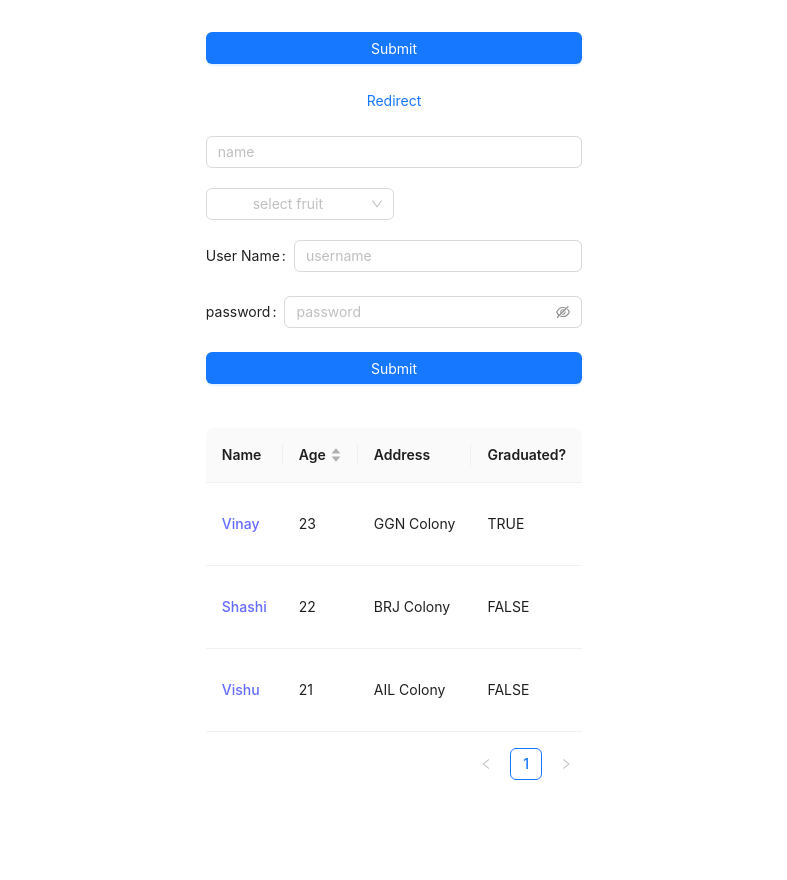
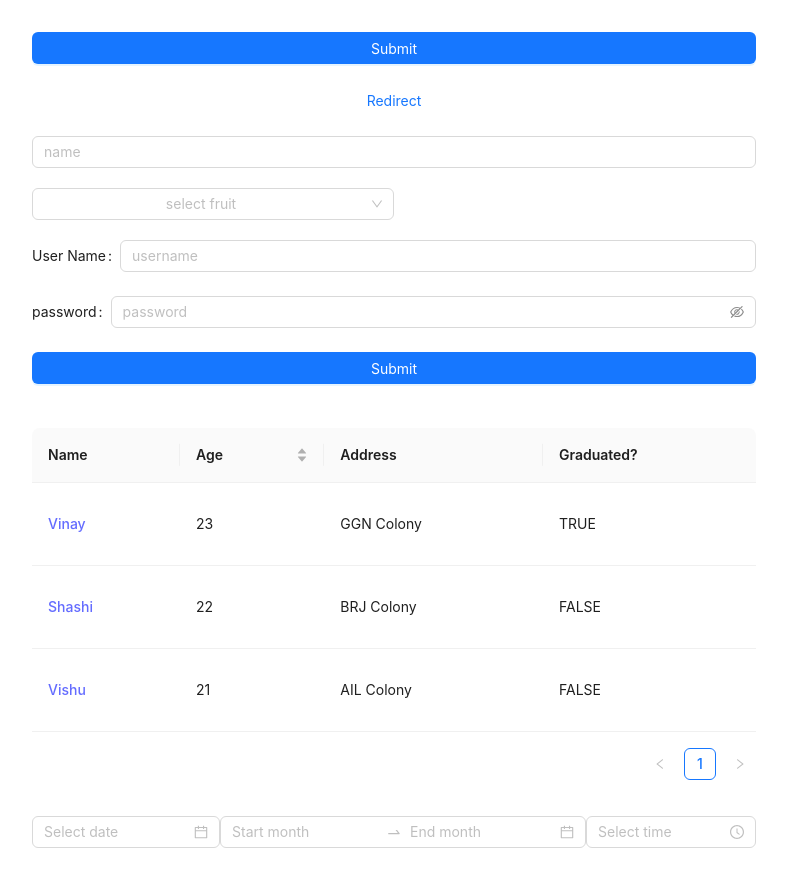
Before and after one commit to Shashi5657/ANTD_framework, a React (Vite) app: page / in a window 1280 px wide. Shown: the whole page, without its empty margins (246-1033 px from the left). Before the commit the page ends 828 px from the top, so only its background shows below. Built offline with nearby package versions, Linux system fonts and the light colour scheme.

Commit message:
commit message

```diff
--- a/src/App.jsx
+++ b/src/App.jsx
@@ -2,6 +2,7 @@ import { Button, Input, Select, Table } from "antd";
 import "./App.css";
 import FormPage from "./components/FormPage";
 import TableData from "./components/Table";
+import DateTimePicker from "./components/DateTimePicker";
 
 function App() {
   const fruits = ["apple", "banana", "orange", "grapes"];
@@ -29,6 +30,7 @@ function App() {
       </Select>
       <FormPage />
       <TableData />
+      <DateTimePicker />
     </div>
   );
 }
--- /dev/null
+++ b/src/components/DateTimePicker.jsx
@@ -0,0 +1,13 @@
+import { DatePicker, TimePicker } from "antd";
+
+const DateTimePicker = () => {
+  return (
+    <div>
+      <DatePicker />
+      <DatePicker.RangePicker picker="month" />
+      <TimePicker/>
+    </div>
+  );
+};
+
+export default DateTimePicker;
```
